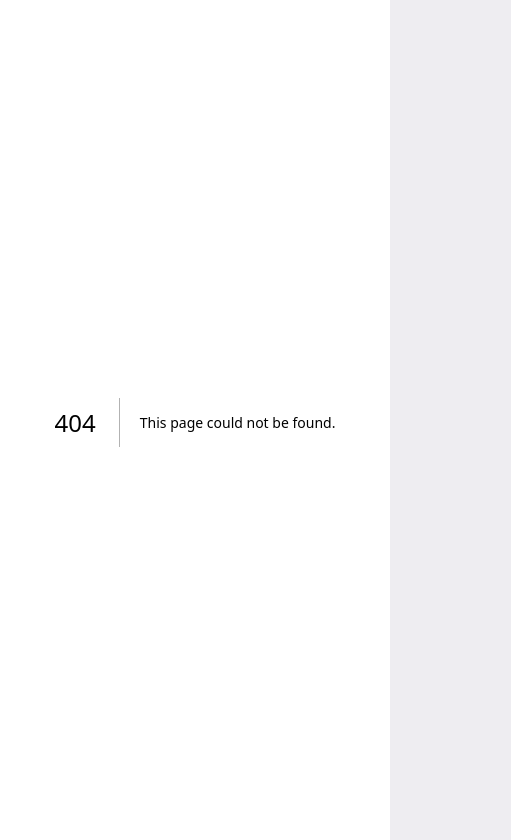
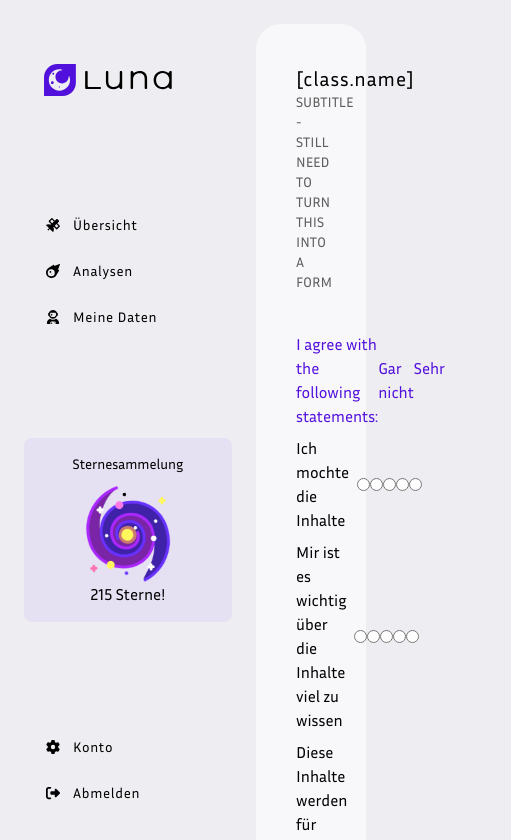
Before and after one commit to Luna-DroMo/luna_frontend, a Next.js app: page /survey in a window 390 px wide. Before the commit this address had no page. Shown: the top 840 px of the page, 511 px wide, since content can reach past the window. Built offline with nearby package versions, Linux system fonts and the light colour scheme.

Commit message:
created skeleton of survey input form. Still needs some adjustment - it isn't fully responsive and has no functionality yet

```diff
--- a/components/Buttons.js
+++ b/components/Buttons.js
@@ -36,13 +36,13 @@ export function FormButton({ text, highlighted, formAction}) {
     if (highlighted){
         return (
 
-            <button type="submit" formAction = {formAction} className="border border-lunapurple bg-lunapurple rounded-full w-44 h-10 px-4 text-white text-xs leading-4 hover:border-lunagreen hover:bg-lunagreen hover:text-lunapurple ">{text}</button>
+            <button type="submit" formAction = {formAction} className="mx-3 border border-lunapurple bg-lunapurple rounded-full w-44 h-10 px-4 text-white text-xs leading-4 hover:border-lunagreen hover:bg-lunagreen hover:text-lunapurple ">{text}</button>
 
         )
     } else {
         return (
 
-            <button type="submit" formAction = {formAction} className="border border-lunapurple rounded-full w-44 h-10 px-4 text-lunapurple text-xs leading-4 hover:border-lunagreen hover:bg-lunagreen">{text}</button>
+            <button type="submit" formAction = {formAction} className="mx-3 border border-lunapurple rounded-full w-44 h-10 px-4 text-lunapurple text-xs leading-4 hover:border-lunagreen hover:bg-lunagreen">{text}</button>
 
         )
     }
--- a/components/FormElements.js
+++ b/components/FormElements.js
@@ -8,6 +8,27 @@ export function InputRow({ type = "text", maintext = "Placeholder Main Text", su
                 <p className="subtitle text-text-grey">{subtitle}</p>
             </div>
             <FormInput type={type} options={options} name={maintext} />
+
+        </div>
+
+    )
+}
+
+export function SurveyQuestion({ maintext, subtitle, scale = 5 }) {
+
+    // input options [0,1,2,3,4]
+    let options = [...Array(scale).keys()];
+    return (
+        <div className="flex items-center w-full my-2 hover:bg-[#eeeeee] rounded">
+            <div className='flex-grow'>
+                <p >{maintext}</p>
+                <p className="subtitle text-text-grey">{subtitle}</p>
+            </div>
+            <div className="flex justify-between w-72 mx-2">
+                {options.map((option) => (
+                    <input className="" key={option} id={maintext + option} name={maintext} type="radio" />
+                ))}
+            </div>
         </div>
 
     )
@@ -35,10 +56,10 @@ export function FormInput({ type, options, name }) {
         return (
             <input className="h-12 border border-text-grey rounded-lg px-5 text-center" type={type} name={name} />
         )
-    } else if (type === "likert"){
+    } else if (type === "likert") {
         <div>
             {options.map((option) => (
-                    <input key={option} id={name + option} name={name} type={"radio"} />
+                <input key={option} id={name + option} name={name} type={"radio"} />
             ))}
         </div>
 
--- /dev/null
+++ b/pages/survey.js
@@ -0,0 +1,104 @@
+import Image from 'next/image'
+import RootLayout from '@/components/RootLayout.js';
+//import { FontAwesomeIcon } from '@fortawesome/react-fontawesome';
+//import { faChevronRight} from '@fortawesome/free-solid-svg-icons';
+import { Button, FormButton } from '@/components/Buttons';
+import { SurveyQuestion } from '@/components/FormElements';
+import React from 'react';
+
+const account_setup_progress = 0;
+
+export default function Main() {
+
+
+
+
+
+    return (
+        <RootLayout>
+            <main className="flex-row justify-between px-10 pt-10">
+                <h1 className='tracking-wider text-xl'>[class.name]</h1>
+                <p className='text-sm text-text-grey'>SUBTITLE - STILL NEED TO TURN THIS INTO A FORM</p>
+                <form action="">
+                    <div className='h-8' />
+                    <div className="flex items-center w-full my-2">
+                        <div className='flex-grow'>
+                            <p className='text-lunapurple'>I agree with the following statements:</p>
+                        </div>
+                        <div className="flex justify-between w-80 text-lunapurple">
+                            <p>Gar nicht</p>
+                            <p>Sehr</p>
+                        </div>
+                    </div>
+
+                    <SurveyQuestion maintext="Ich mochte die Inhalte" subtitle="" />
+                    <SurveyQuestion maintext="Mir ist es wichtig über die Inhalte viel zu wissen" subtitle="" />
+                    <SurveyQuestion maintext="Diese Inhalte werden für meinen späteren Beruf nützlich sein" subtitle="" />
+                    <SurveyQuestion maintext="Um diese Inhalte zu verstehen, wird viel Zeit für andere Dinge verloren gehen" subtitle="" />
+                    <SurveyQuestion maintext="Die Beschäftigung mit diesen Inhalten erschöpft mich" subtitle="" />
+                    <SurveyQuestion maintext="Im Moment denke ich darüber nach, das Mathematikstudium abzubrechen." subtitle="" />
+                    <SurveyQuestion maintext="Im Moment habe ich Angst, das Studium nicht zu schaffen." subtitle="" />
+                    <SurveyQuestion maintext="Ich verstehe die derzeitigen Inhalte der Vorlesung." subtitle="" />
+                    <SurveyQuestion maintext="Die Aufgaben des derzeitigen Übungsblattes kann ich bearbeiten." subtitle="" />
+                    <SurveyQuestion maintext="Im Moment fühle ich mich im Mathematik-Studium gestresst." subtitle="" />
+                    <SurveyQuestion maintext="Im Moment bin ich mit den an mich gestellten Anforderungen des Studiums überfordert." subtitle="" />
+                    <SurveyQuestion maintext="So schätze ich im Moment mein Wissen und Können im Vergleich zu meinen Kommiliton*innen ein." subtitle="" />
+
+                    <div className='h-8' />
+                    <div className="flex items-center w-full my-2">
+                        <div className='flex-grow'>
+                            <p className='text-lunapurple'>Bitte geben Sie an, wie weit im Moment Ihre Gefühlswelt am besten zu beschreiben ist. Im Moment fühle ich mich…</p>
+                        </div>
+                        <div className="flex justify-between w-80 text-lunapurple">
+                            <p>Gar nicht</p>
+                            <p>Sehr</p>
+                        </div>
+                    </div>
+
+                    <SurveyQuestion scale={4} maintext="... Aufmerksam" subtitle="" />
+                    <SurveyQuestion scale={4} maintext="... Aktiv" subtitle="" />
+                    <SurveyQuestion scale={4} maintext="... Angeregt" subtitle="" />
+                    <SurveyQuestion scale={4} maintext="... Nervös" subtitle="" />
+                    <SurveyQuestion scale={4} maintext="... Ängstlich" subtitle="" />
+                    <SurveyQuestion scale={4} maintext="... Bekümmert" subtitle="" />
+
+                    <div className='h-8' />
+                    <div className="flex items-center w-full my-2">
+                        <div className='flex-grow'>
+                            <p className='text-lunapurple'>Bitte geben Sie an…</p>
+                        </div>
+                        <div className="flex justify-between w-80 text-lunapurple">
+                            <p>Nicht Gut</p>
+                            <p>Sehr Gut</p>
+                        </div>
+                    </div>
+
+                    <SurveyQuestion scale={4} maintext="So schätze ich im Moment mein Wissen und Können im Mathematikstudium ein" subtitle="DOES THIS NEED ITS OWN SCALE TITLES?" />
+
+                    <div className='h-8' />
+                    <div className="flex items-center w-full my-2">
+                        <div className='flex-grow'>
+                            <p className='text-lunapurple'>Bitte geben Sie an, wie weit .... </p>
+                        </div>
+                        <div className="flex justify-between w-80 text-lunapurple">
+                            <p>Nicht Gut</p>
+                            <p>Sehr Gut</p>
+                        </div>
+                    </div>
+                    <SurveyQuestion maintext="Ich habe viel in Lerngruppen gearbeitet." subtitle="" />
+                    <SurveyQuestion maintext="Die meisten meiner abgegebenen Lösungen verstehe ich komplett." subtitle="" />
+                    <SurveyQuestion maintext="Ich habe bei schwierigen Übungsaufgaben schnell aufgegeben." subtitle="" />
+                    <SurveyQuestion maintext="Ich habe viel Zeit mit der Vor- und Nachbereitung der Vorlesungen verbracht." subtitle="" />
+                    <SurveyQuestion maintext="Wie lange haben Sie sich außerhalb der Veranstaltungen mit Mathematik beschäftigt" subtitle="" />
+                    <SurveyQuestion maintext="Wie oft waren Sie in der Vorlesung anwesend?" subtitle="" />
+                    <SurveyQuestion maintext="Waren Sie in der Übungsgruppe?" subtitle="" />
+
+                    <div className="flex justify-end mt-24">
+                        <FormButton text="Abbrechen" formAction="/" />
+                        <FormButton text="Senden" highlighted="true" formAction="/" />
+                    </div>
+                </form>
+            </main>
+        </RootLayout>
+    )
+}
```
Also changed, not shown: pages/registration_forms/motivation_input.js (+4 -4 lines).
